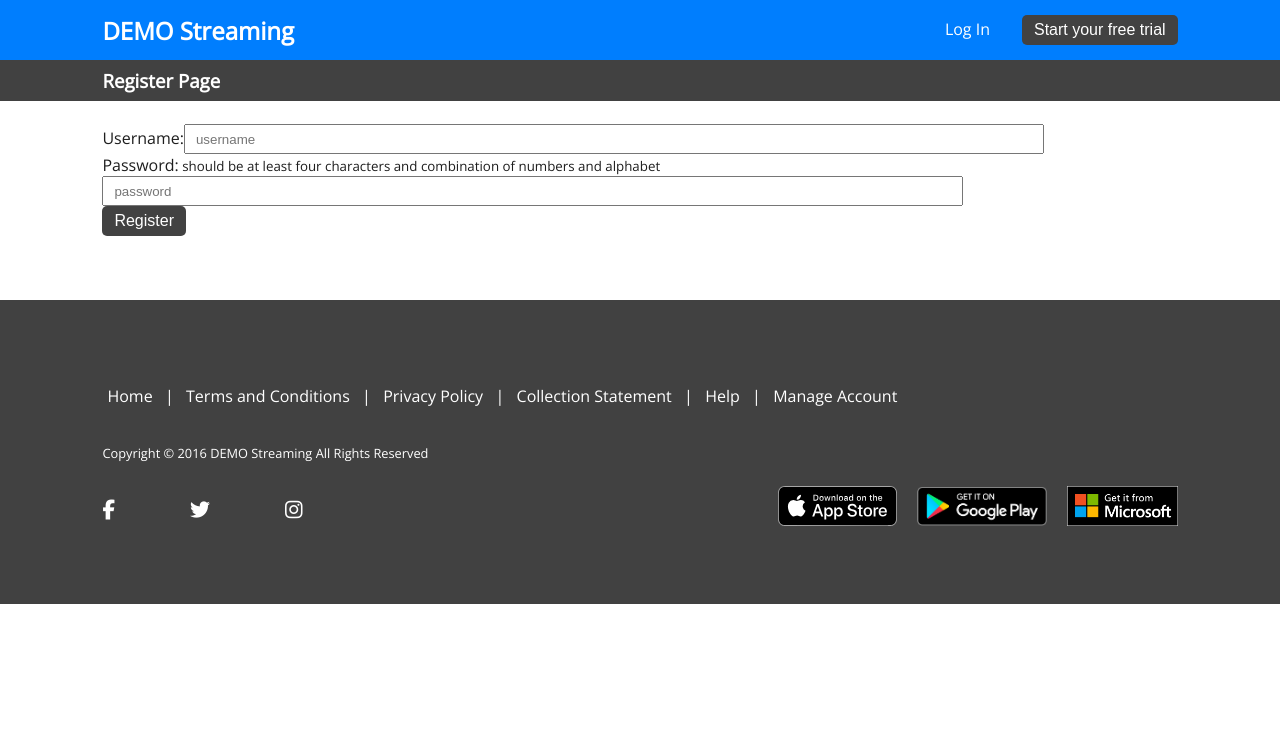
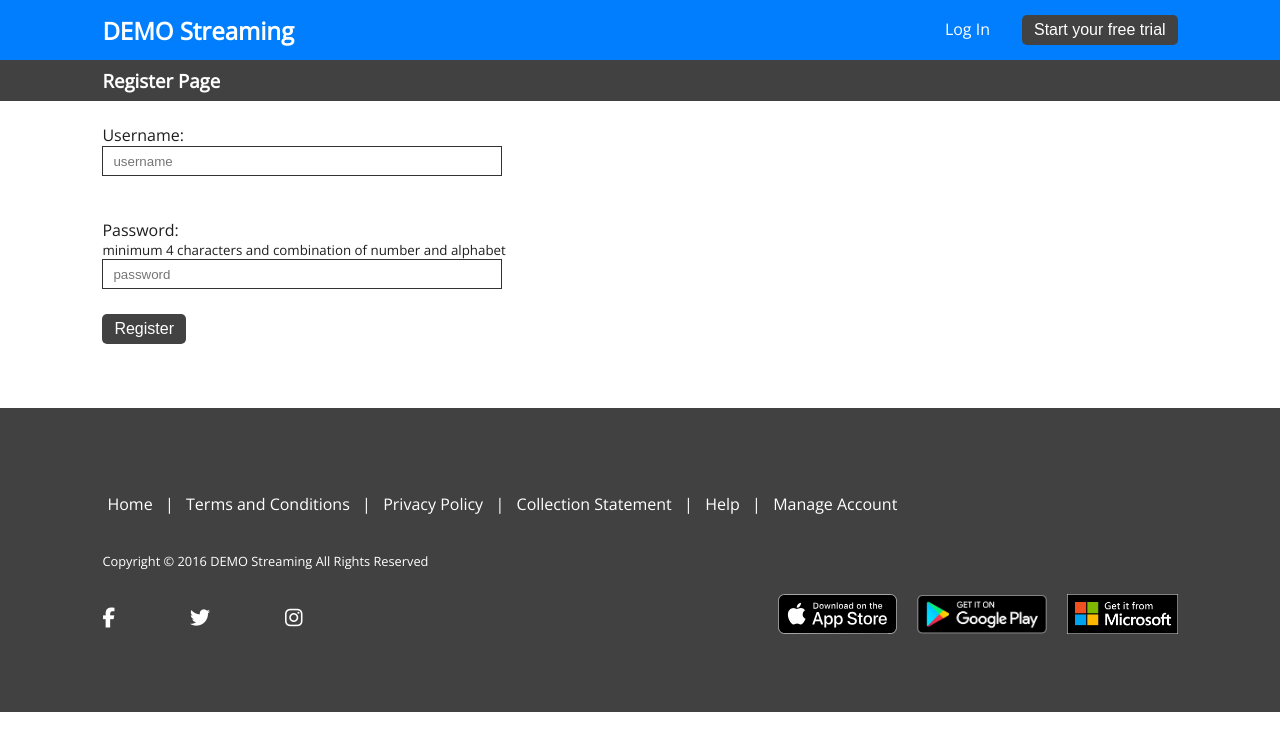
Before and after one commit to irenekyc/remote-roofing, a React (Create React App) app: page / in a window 1280 px wide. Both pictures are taken after a click on the button "Start your free trial". Shown: the top 750 px of the page. Built offline with nearby package versions, Linux system fonts and the light colour scheme.

Commit message:
finished register and login page, redux state for auth

```diff
--- a/src/App.css
+++ b/src/App.css
@@ -274,7 +274,8 @@ footer .footer-apps-downloads ul li img{
 
 
 /*************** LOGIN FORM *******************/
-.loginContainer{
+.loginContainer,
+.registerContainer{
     width:100%;
     height:100%;
     display:flex;
@@ -289,10 +290,11 @@ footer .footer-apps-downloads ul li img{
     color:white;
 }
 
-.loginForm{
+.loginForm,
+.registerForm{
     width:500px;
     max-width:90%;
-    height:300px;
+    height:220px;
     max-height: 80vh;
     display: flex;
     flex-direction: column;
@@ -305,16 +307,23 @@ footer .footer-apps-downloads ul li img{
     width: 80%;
     height:30px;
     padding: 5px 10px;
+    border: 1px solid #333;
+    outline:none;
 }
+
 .loginForm #usernameField,
-.loginForm #passwordField{
+.loginForm #passwordField,
+.registerForm #regUserField,
+.registerForm #regPasswordField{
     display:flex;
     flex-direction: column;
     align-items: flex-start;
     width:100%;
+    flex:1;
 }
 
-.loginForm small{
+.loginForm .alert,
+.registerForm .alert{
     color: red;
     font-size:0.7rem;
     font-style: italic;
--- a/src/actions/auth.js
+++ b/src/actions/auth.js
@@ -1,7 +1,6 @@
 
 export const login = (data)=>{
     if (data.username === "helloworld" && data.password ==="hw123"){
-
         return {
             type: "LOGINSUCCESS"
         }
@@ -18,3 +17,10 @@ export const logout = ()=>{
         type: "LOGOUT"
     }
 }
+
+export const register = (regUsername)=>{
+    return{
+        type: "REGSUCCESS",
+        payload: regUsername
+    }
+}
--- a/src/actions/openPage.js
+++ b/src/actions/openPage.js
@@ -12,7 +12,7 @@ export const openLogin = ()=>{
 
 export const openMobileMenu = ()=>{
     return {
-        type: "OPENMOBILEMENU"
+        type: "OPENRMOBILEMENU"
     }
 }
 
--- a/src/components/Header.js
+++ b/src/components/Header.js
@@ -5,27 +5,29 @@ import {useDispatch, useSelector} from 'react-redux'
 
 const Header = ()=>{
     const dispatch = useDispatch()
-    const curPage = useSelector(state=> state.web.curPage)
-    const isAuth = useSelector(state=> state.auth.auth)
+    const {curPage, mobileMenu} = useSelector(state=> state.web)
+    const {auth, username} = useSelector(state=> state.auth)
+
+
     return(
         <nav className="header">
             <div className="wrapper">
                 <div className="header-content">
                     <h2> DEMO Streaming</h2>
                     <div className="show-m" onClick={()=>dispatch(openMobileMenu())}>
-                       {/* { (<i className="fas fa-bars"></i>)  (<i className="fas fa-times"></i>)} */}
+                       {!mobileMenu? <i className="fas fa-bars"></i> : <i className="fas fa-times"></i>}
                     </div>
-                        <div className="hide-m">
-                            {isAuth ? <span onClick={()=>dispatch(logout())}> Log Out </span>
+                    <div className="hide-m">
+                            {auth ? <span onClick={()=>dispatch(logout())}> Log Out </span>
                                     :(<Fragment>
                                             <span onClick={()=>dispatch(openLogin())}> Log In</span>
                                             <button onClick={()=>dispatch(openRegister())}className="btn-gray"> Start your free trial</button>
                                     </Fragment>)}
-                        </div>
-                        {/* {showMenu && ( <div className="mobile-menu">
-                            <span onClick={dispatch(openLogin())}> Log In</span>
-                            <button onClick={dispatch(openRegister())} className="btn-white"> Start your free trial</button>
-                        </div>)} */}
+                    </div>
+                        {mobileMenu && ( <div className="mobile-menu">
+                            <span onClick={()=>dispatch(openLogin())}> Log In</span>
+                            <button onClick={()=>dispatch(openRegister())} className="btn-white"> Start your free trial</button>
+                        </div>)}
 
                 </div>
 
@@ -33,8 +35,9 @@ const Header = ()=>{
         <div className="title-tiles">
                     <div className="wrapper">
 
-                        <h3>{isAuth && <span> Hi User! You are currently at</span>}
+                        <h3>{auth && <span> Hi {username} ! You are currently at </span>}
                             {curPage === "home"? "Home" :
+                            curPage === "login" ? "Login":
                             curPage ==="series"? "Popular Series":
                             curPage==="movie"? "Popular Movies" :
                             curPage==="register"? "Register Page" :null}</h3>
--- a/src/components/Login.js
+++ b/src/components/Login.js
@@ -72,13 +72,13 @@ const Login = ()=>{
                 <div id="usernameField">
                     <label for="username"> Username:</label>
                     <input onChange={(e)=>onChangeHandler(e)} id="username" type="text" className="inputField" placeholder="Username: helloworld" value={loginData.username}/>
-                    {error.username && (<small> Username cannot be empty</small>)}
+                    {error.username && (<small className="alert"> Username cannot be empty</small>)}
 
                 </div>
                 <div id="passwordField">
                     <label for="password"> Password: </label>
                     <input onChange={(e)=>onChangeHandler(e)} id="password" type="password" className="inputField" placeholder="Password: hw123" value={loginData.password} />
-                    {error.password && (<small> Please input password</small>)}
+                    {error.password && (<small className="alert"> Please input password</small>)}
                 </div>
                 <button className="btn-gray" onClick={()=>onClickHandler()}> Confirm</button>
                 <p id="openRegister" onClick={()=>dispatch(openRegister())}> New to DEMO? Register for free</p>
--- a/src/components/Register.js
+++ b/src/components/Register.js
@@ -1,9 +1,22 @@
 import React, {useState} from 'react'
+import {register} from '../actions/auth'
+import {useDispatch} from 'react-redux'
 
 const Register = ()=>{
+    const dispatch = useDispatch()
     const [regData, setRegData] = useState({
         regUsername: null,
         regPassword: null,
+    })
+    const [error, setError] = useState({
+        username: {
+            error: false,
+            msg: null
+        },
+        password: {
+            error: false,
+            msg: null
+        }
     })
     const onChangeHandler = (e)=>{
         setRegData({
@@ -12,24 +25,82 @@ const Register = ()=>{
         })
     }
 
+    const {regUsername, regPassword} = regData
+
+    const onClickHandler = ()=>{
+        const regex = /(?=.*\d)(?=.*[a-z]).{4}/
+        if (regUsername === null){
+            setError((prevState=>({
+                ...prevState,
+                username:{
+                    error: true,
+                    msg: "username should not be empty"
+                }
+            })))
+        }
+        if (regPassword === null){
+            setError((prevState=>({
+                ...prevState,
+                password:{
+                    error: true,
+                    msg: "password should not be empty"
+                }
+            })))
+        }
+        if (regUsername !==null && regUsername.length < 6){
+            setError((prevState=>({
+                ...prevState,
+                username:{
+                    error: true,
+                    msg: "username is too short. should be at least 6 characters"
+                }
+            })))
+        }
+        if (regPassword!==null && regPassword.length < 4){
+            return setError((prevState=>({
+                ...prevState,
+                password:{
+                    error: true,
+                    msg: "password is too short. should be at least 4 characters"
+                }
+            })))
+        } else if (regPassword.length >=4 && !regex.test(regPassword)){
+            //check password regex
+            return setError((prevState=>({
+                ...prevState,
+                password:{
+                    error: true,
+                    msg: "please include at least one alphabet and one number"
+                }
+            })))
+        }
+        dispatch(register(regUsername))
+
+
+    }
+
     return(
+        <div className="registerContainer">
+
+
         <div className="registerForm">
             <div id="regUserField">
-                <label for="regUserName">
-                    Username:
-                    <input type="text" className="inputField" id="regUsername"
+                <label for="regUserName"> Username:</label>
+                <input type="text" className="inputField" id="regUsername"
                             placeholder="username" onChange={(e)=>onChangeHandler(e)}/>
-                </label>
+                {error.username.error && (<small className="alert"> {error.username.msg}</small>)}
+
             </div>
             <div id="regPasswordField">
-                <label for="regPassword">
-                    Password:
-                    <small> should be at least four characters and combination of numbers and alphabet </small>
-                    <input id="regpassword" type="password" className="inputField" id="regPassword"
+                <label for="regPassword"> Password:</label>
+                <small> minimum 4 characters and combination of number and alphabet </small>
+                <input id="regpassword" type="password" className="inputField" id="regPassword"
                             placeholder="password" onChange={(e)=>onChangeHandler(e)}/>
-                </label>
+                {error.password.error && (<small className="alert"> {error.password.msg}</small>)}
+
             </div>
-            <button className="btn-gray"> Register</button>
+            <button className="btn-gray" onClick={()=>onClickHandler()}> Register</button>
+        </div>
         </div>
     )
 }
--- a/src/components/login.module.css
+++ /dev/null
@@ -1,34 +0,0 @@
-.loginContainer{
-    width:100%;
-    height:100%;
-    display:flex;
-    justify-content: flex-start;
-    align-items: center;
-
-}
-
-.loginForm{
-    width:500px;
-    max-width:90%;
-    height:300px;
-    max-height: 80vh;
-    display: flex;
-    flex-direction: column;
-    align-items: flex-start;
-    justify-content: space-evenly;
-}
-
-
-.inputField{
-    width: 80%;
-    height:30px;
-    padding: 5px 10px;
-}
-
-.loginForm #openRegister{
-    cursor: pointer;
-    color: #333;
-}
-.loginForm #openRegister:hover{
-    text-decoration: underline;
-}
--- a/src/reducers/webReducer.js
+++ b/src/reducers/webReducer.js
@@ -6,6 +6,7 @@ const initialState = {
 const webReducer = (state=initialState, {type})=>{
     switch(type){
         case "LOGINSUCCESS":
+        case "REGSUCCESS":
             return state={
                 ...state,
                 curPage: "home"
@@ -22,12 +23,12 @@ const webReducer = (state=initialState, {type})=>{
             };
         case "OPENLOGIN":
             return state={
-                ...state,
+                mobileMenu: false,
                 curPage: "login"
             };
         case "OPENREGISTER":
             return state={
-                ...state,
+                mobileMenu: false,
                 curPage: "register"
             }
         case "OPENRMOBILEMENU":
```
Also changed, not shown: src/reducers/authReducer.js (+11 -1 lines).
